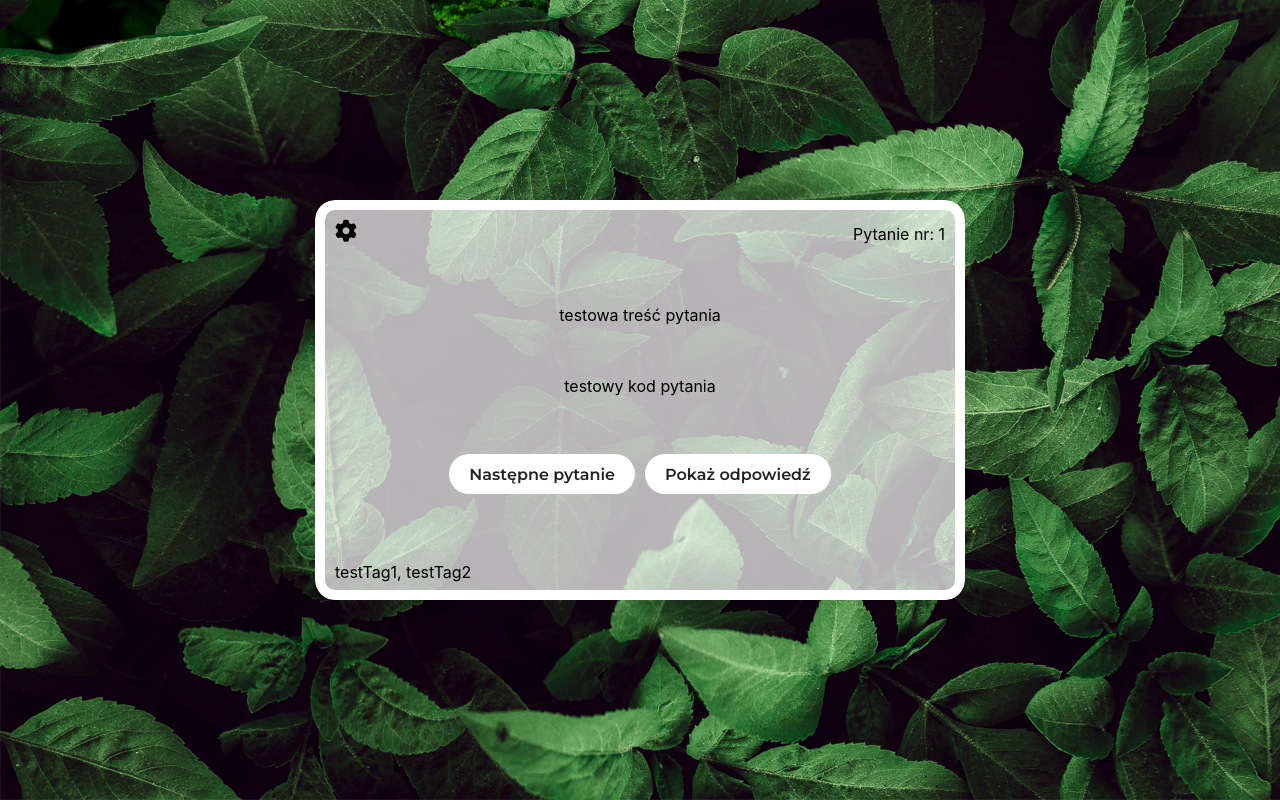
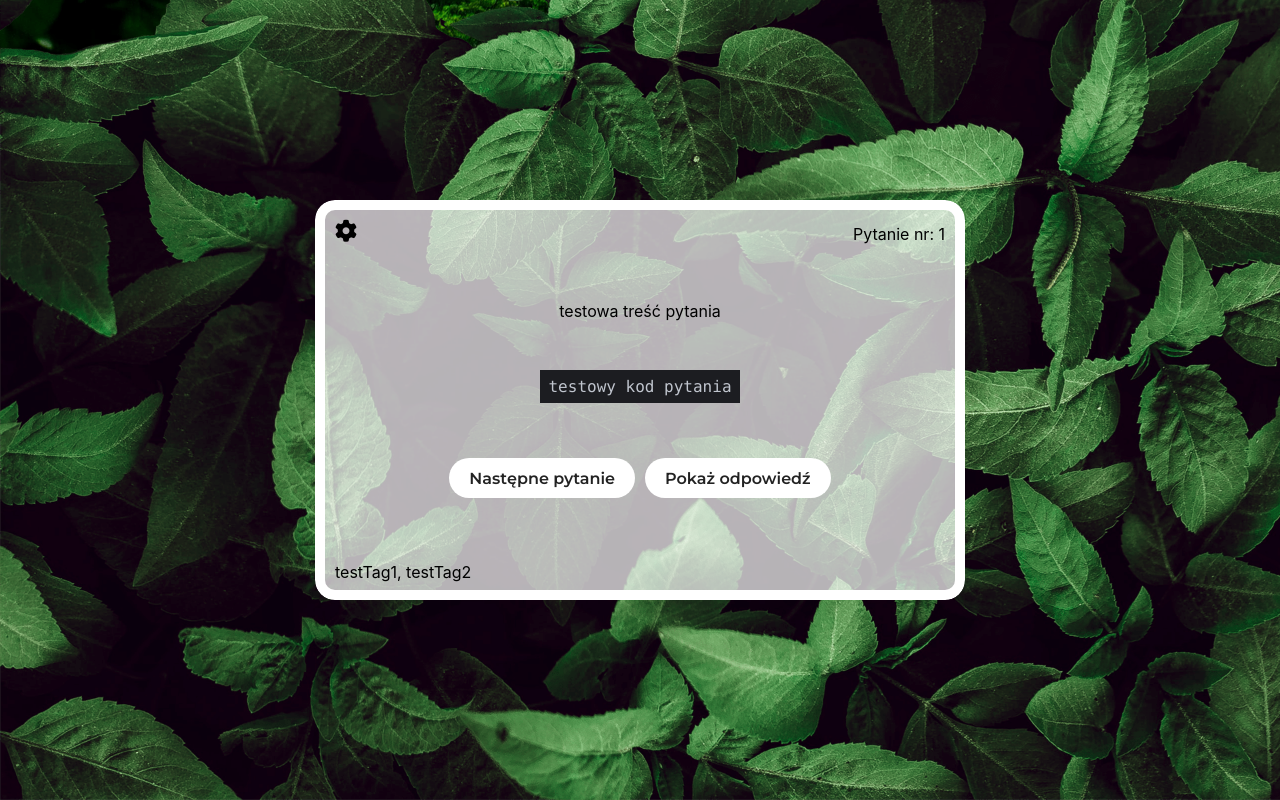
Before and after one commit to KrynickiJarek/imdalejwlas, a React (Create React App) app: page / in a window 1280 px wide. Both pictures are taken after a click on the button "START". Shown: the part 1824-2624 px from the top of the page. Built offline with nearby package versions, Linux system fonts and the light colour scheme.

Commit message:
preparation for json server

```diff
--- a/package.json
+++ b/package.json
@@ -10,6 +10,7 @@
     "react": "^17.0.1",
     "react-dom": "^17.0.1",
     "react-scripts": "4.0.0",
+    "react-syntax-highlighter": "^15.3.0",
     "web-vitals": "^0.2.4"
   },
   "scripts": {
--- /dev/null
+++ b/src/layouts/GameBox/Flashcard/CodeSyntaxHighlighter/CodeSyntaxHighlighter.js
@@ -0,0 +1,15 @@
+import React from 'react';
+import SyntaxHighlighter from 'react-syntax-highlighter';
+import { docco } from 'react-syntax-highlighter/dist/esm/styles/hljs';
+
+
+const CodeSyntaxHigh = () => {
+    const codeString = '(num) => num + 1';
+    return (
+        <SyntaxHighlighter language="javascript" style={docco}>
+            {"<div>test</div>"}
+        </SyntaxHighlighter>
+    );
+};
+
+export default CodeSyntaxHigh;
--- a/src/layouts/GameBox/Flashcard/Flashcard.js
+++ b/src/layouts/GameBox/Flashcard/Flashcard.js
@@ -1,5 +1,9 @@
 import React, {useState} from 'react';
 import "./_flashcard.scss"
+// import CodeSyntaxHigh from "./CodeSyntaxHighlighter/CodeSyntaxHighlighter";
+
+import SyntaxHighlighter from 'react-syntax-highlighter';
+import {anOldHope} from 'react-syntax-highlighter/dist/esm/styles/hljs';
 
 
 const Flashcard = ({goBack}) => {
@@ -24,10 +28,17 @@ const Flashcard = ({goBack}) => {
     const printQuestion = (arr) => {
         handleTurnYBack();
         setFlashStyle("flash")
+        let randomQuestionNumber = Math.floor(Math.random() * (arr.length));
+        do {
+            randomQuestionNumber = Math.floor(Math.random() * (arr.length));
+            setQuestionNumber(randomQuestionNumber);
+            console.log("poprzednie " + arr[questionNumber].number);
+            console.log(arr[randomQuestionNumber].number);
+        } while ((arr[randomQuestionNumber].number) === (arr[questionNumber].number));
         setTimeout(() => {
-            setQuestionNumber(Math.floor(Math.random() * (arr.length)));
             setCurrQuestion(arr[questionNumber]);
             setFlashStyle("no_flash")
+            window.scrollTo(0, document.body.scrollHeight)
         }, 400)
     }
     const handleTurnPrint = () => {
@@ -39,16 +50,13 @@ const Flashcard = ({goBack}) => {
 
 
     const [settings, setSettings] = useState("settings")
-    const handleSettings = ()=>{
+    const handleSettings = () => {
         setSettings("settings_flash")
         setTimeout(() => {
             setSettings("settings")
             goBack();
         }, 500)
     }
-
-
-
 
 
     return (
@@ -58,10 +66,13 @@ const Flashcard = ({goBack}) => {
                 <div className="question_box">
                     <div className="flashcard_header">
                         <i onClick={handleSettings} className="fas fa-cog flashcard_settings"/>
-                        <div className="question_number">Pytanie nr: {questionNumber + 1}</div>
+                        <div className="question_number">Pytanie nr: {currQuestion.number}</div>
                     </div>
                     <div className="question_content">{currQuestion.questionContent}</div>
-                    <div className="question_code">{currQuestion.questionCode}</div>
+                    {currQuestion.questionCode === "" ? null :
+                        <SyntaxHighlighter language="javascript" style={anOldHope}>
+                            {currQuestion.questionCode}
+                        </SyntaxHighlighter>}
                     <div className="button_box">
                         <button onClick={() => printQuestion(questions)} className="next_question1">Następne pytanie
                             <div className={flashStyle}/>
@@ -74,13 +85,25 @@ const Flashcard = ({goBack}) => {
                 <div className="answer_box">
                     <div className="flashcard_header">
                         <i onClick={handleSettings} className="fas fa-cog flashcard_settings"/>
-                        <div className="question_number">Pytanie nr: {questionNumber + 1}</div>
+                        <div className="question_number">Pytanie nr: {currQuestion.number}</div>
                     </div>
                     <div className="answer_content">{currQuestion.answerContent}</div>
-                    <div className="answer_code">{currQuestion.answerCode}</div>
+                    {currQuestion.answerCode === "" ? null :
+                        <SyntaxHighlighter language="javascript" style={anOldHope}>
+                            {currQuestion.answerCode}
+                        </SyntaxHighlighter>}
                     <div className="button_box">
                         <button onClick={handleTurnPrint} className="next_question2">Następne pytanie</button>
                         <button onClick={handleTurnYBack} className="turn_back">Wróć do pytania</button>
+                    </div>
+                    <div className="scale_box">
+                        <p> jak trudne było to pytanie?</p>
+                        <button onClick={handleTurnPrint} className="emojiClass">&#128514;</button>
+                        <button onClick={handleTurnPrint} className="emojiClass">&#128527;</button>
+                        <button onClick={handleTurnPrint} className="emojiClass">&#128528;</button>
+                        <button onClick={handleTurnPrint} className="emojiClass">&#128529;</button>
+                        <button onClick={handleTurnPrint} className="emojiClass">&#128530;</button>
+                        <button onClick={handleTurnPrint} className="emojiClass">&#128544;</button>
                     </div>
                     <div className="tag_list">{currQuestion.tags.join(", ")}</div>
                 </div>
@@ -97,7 +120,8 @@ const questions = [
         questionCode: `testowy kod pytania`,
         answerContent: `testowa treść odpowiedzi`,
         answerCode: `testowy kod odpowiedzi`,
-        tags: ["testTag1", "testTag2"]
+        tags: ["testTag1", "testTag2"],
+        number: 1
     },
     {
         questionContent: `Za co odpowiadają argumenty modułu react-dom?`,
@@ -108,14 +132,16 @@ const questions = [
                     <h1>Hello, world!</h1>,
                     document.getElementById("app")
                     );`,
-        tags: ["JS", "React"]
+        tags: ["JS", "React"],
+        number: 2
     },
     {
         questionContent: `W jaki sposób możemy skorzystać z funkcji biblioteki React w pliku JavaScript? `,
         questionCode: ``,
-        answerContent: `Należy go zaimportować moduł react jako React:`,
+        answerContent: `Należy zaimportować moduł react jako React:`,
         answerCode: `import React from "react";`,
-        tags: ["JS", "React"]
+        tags: ["JS", "React"],
+        number: 3
     },
     {
         questionContent: `Gdzie i jak importujemy moduł react-dom?`,
@@ -123,7 +149,8 @@ const questions = [
         answerContent: `Moduł react-dom importujemy jednorazowo, tylko w głównym pliku aplikacji,
         wpisując następujący kod:`,
         answerCode: `import ReactDOM from "react-dom";`,
-        tags: ["JS", "React"]
+        tags: ["JS", "React"],
+        number: 4
     },
     {
         questionContent: `Czym jest JSX?`,
@@ -131,14 +158,16 @@ const questions = [
         answerContent: `JSX jest rozszerzeniem języka JavaScript pozwalającym używać tagów przypominających tagi
                         HTML wewnątrz plików JavaScriptowych.`,
         answerCode: ``,
-        tags: ["JS", "React"]
+        tags: ["JS", "React"],
+        number: 5
     },
     {
         questionContent: `Czy w składni JSX dopuszczalne jest nie wpisanie cudzysłowiu dla wartości atrybutu?`,
         questionCode: `<table border=0>`,
         answerContent: `W składi JSX nie jest dopuszczalne nie wpisanie cudzysłowiu dla wartości atrybutu`,
         answerCode: `<table border="0">`,
-        tags: ["JS", "React"]
+        tags: ["JS", "React"],
+        number: 6
     },
     {
         questionContent: `Czy w składni JSX wszystkie tagi muszą być zamknięte?`,
@@ -147,7 +176,8 @@ const questions = [
                         znakiem / na końcu elementu.`,
         answerCode: `<img src="logo.png"></img>
                     <img src="logo.png" />`,
-        tags: ["JS", "React"]
+        tags: ["JS", "React"],
+        number: 7
     },
     {
         questionContent: `W co są zmieniane tagi JSX podczas kompilacji?`,
@@ -159,17 +189,19 @@ const questions = [
                       {id: "test"},
                       "Hello, World"
                     );`,
-        tags: ["JS", "React"]
+        tags: ["JS", "React"],
+        number: 8
     },
     {
         questionContent: `W jaki sposób JSX umożliwia zagnieżdżanie wyrażeń?`,
         questionCode: ``,
         answerContent: `Aby umieścić wyrażenie w dowolnym miejscu elementu JSX należy otoczyć je nawiasami klamrowymi`,
         answerCode: `<span>{2+2}</span>
-                    <span>Twoje imię ma {count} znaków</span>
-                    <span>{ person.name}</span>
-                    <span>{ print(name)}</span>`,
-        tags: ["JS", "React"]
+<span>Twoje imię ma {count} znaków</span>
+<span>{ person.name}</span>
+<span>{ print(name)}</span>`,
+        tags: ["JS", "React"],
+        number: 9
     },
 ]
 
--- a/src/layouts/GameBox/Flashcard/_flashcard.scss
+++ b/src/layouts/GameBox/Flashcard/_flashcard.scss
@@ -93,6 +93,18 @@
         font-family: $billboard-font;
       }
     }
+
+    .emojiClass{
+      font-size: 25px;
+      background: none;
+      border: none;
+      padding-top: 10px;
+      transition: all 0.15s linear;
+
+    }
+    .emojiClass:hover{
+      transform: scale(1.5,1.5);
+    }
   }
 }
 
```
Also changed, not shown: src/layouts/GameBox/Flashcard/CodeSyntaxHighlighter/_codesyntaxhighlighter.scss (added), 1 other file (tests, documents, lock files or other folders).
